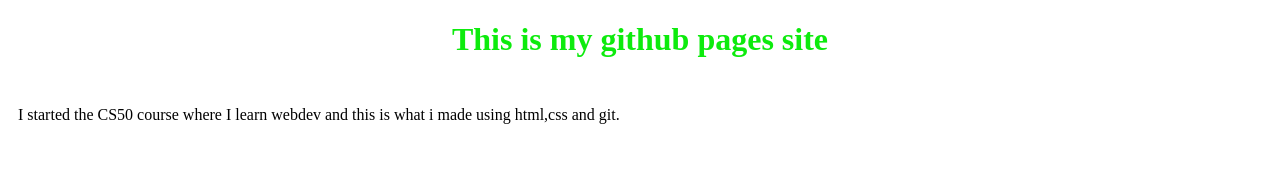
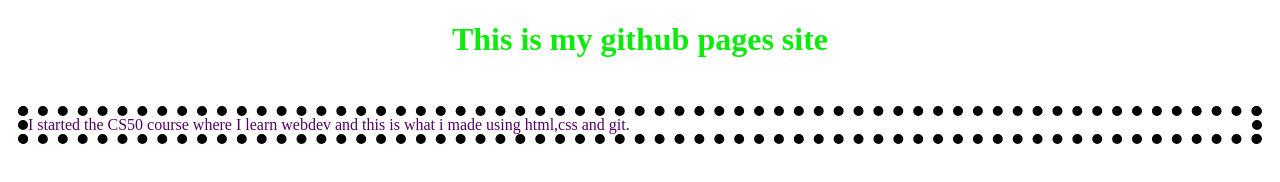
Before and after one commit to angryman05/angryman05.github.io, a plain HTML site: page index.html in a window 1280 px wide. Drawn offline with Linux system fonts and the light colour scheme.

Commit message:
solved border and added title

```diff
--- a/index.html
+++ b/index.html
@@ -2,7 +2,7 @@
 <html>
 <head>
     <meta charset="UTF-8" />
-    <title>title</title>
+    <title>angryman05 crazy site</title>
     <link rel="stylesheet" href="styles.css">
 </head>
 <body>
--- a/styles.css
+++ b/styles.css
@@ -7,4 +7,9 @@
 }
 p{
     font-family: 'Times New Roman', Times, serif;
+    color: rgb(85, 2, 102);
+    border-style: dotted;
+    border-width: 10px;
+    border-radius: 5px;
+    border-color: rgb(0, 0, 0);
 }
```
